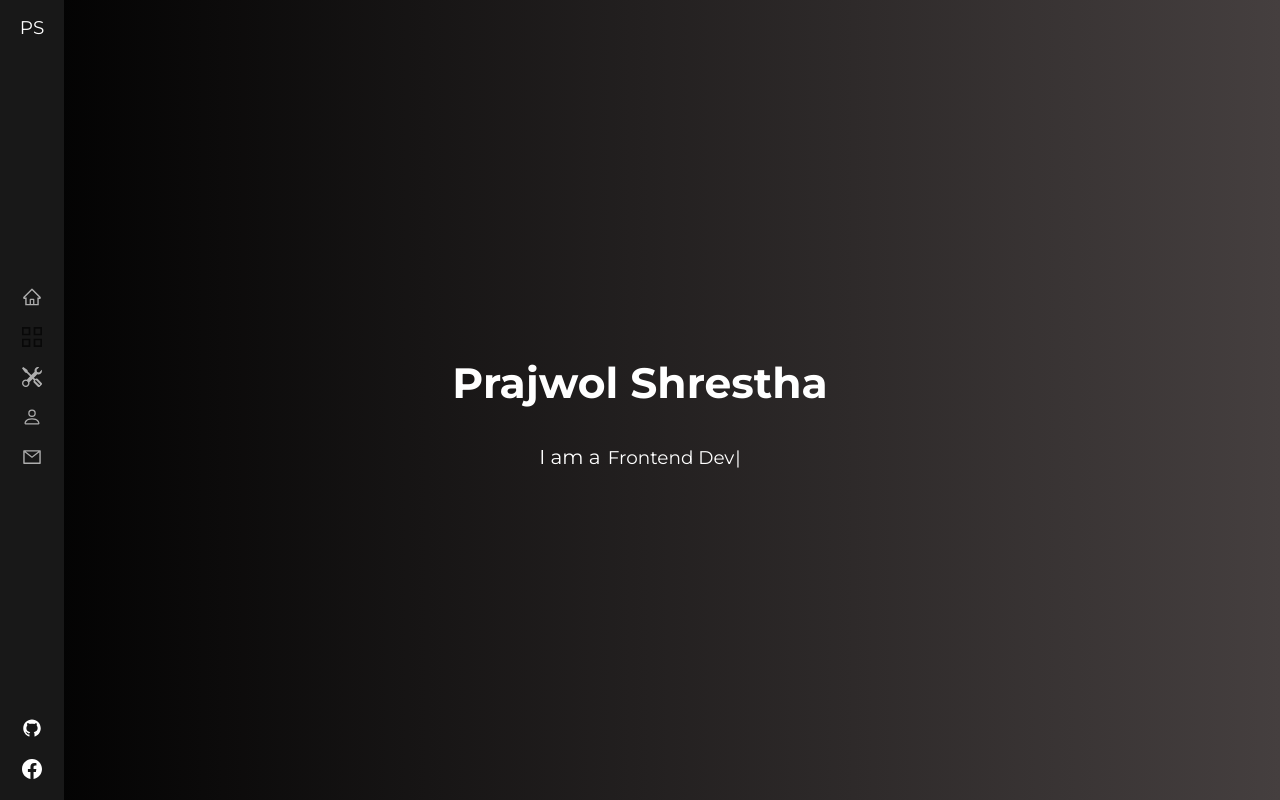
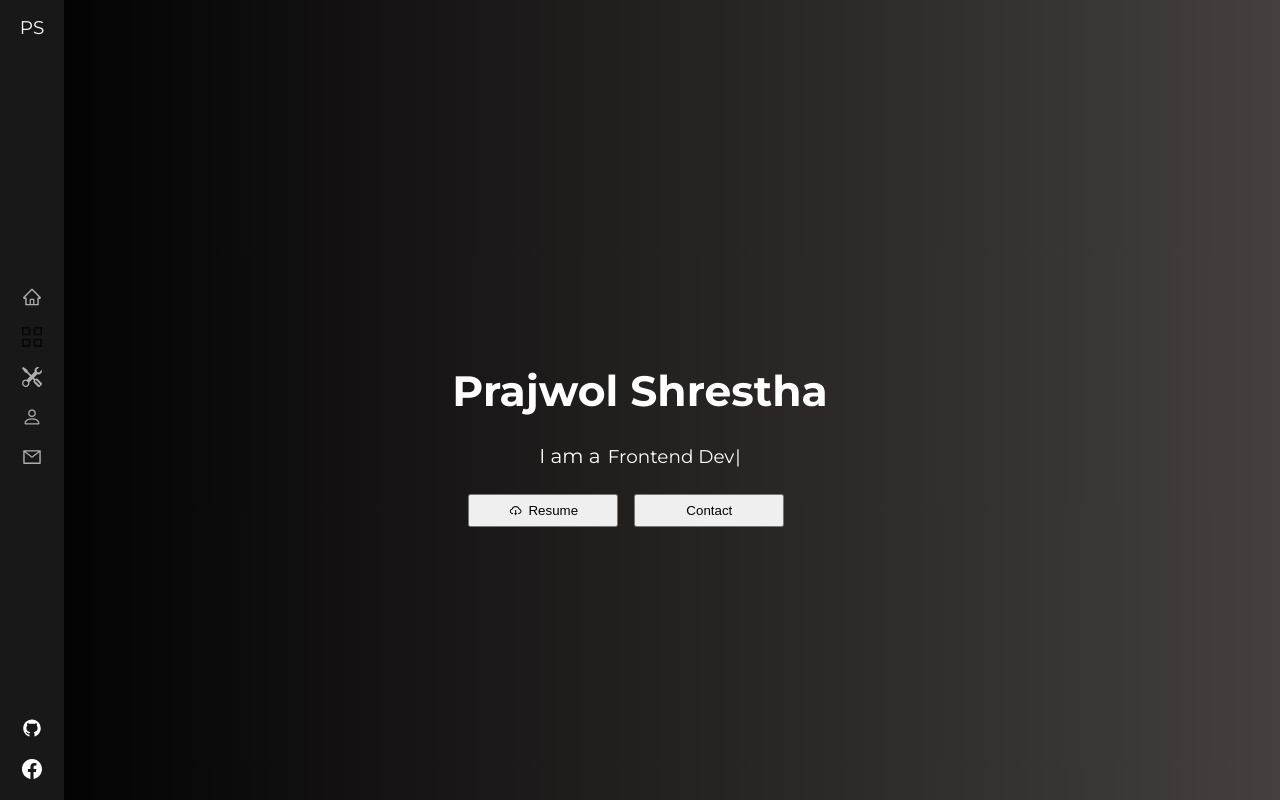
Before and after one commit to Prajwol-Shrestha/Portfolio, a React (Create React App) app: page / in a window 1280 px wide. Built offline with nearby package versions, Linux system fonts and the light colour scheme.

Commit message:
page transition added

```diff
--- a/package.json
+++ b/package.json
@@ -6,6 +6,7 @@
     "@testing-library/jest-dom": "^5.16.5",
     "@testing-library/react": "^13.4.0",
     "@testing-library/user-event": "^13.5.0",
+    "framer-motion": "^7.5.0",
     "react": "^18.2.0",
     "react-dom": "^18.2.0",
     "react-icons": "^4.4.0",
--- a/src/App.js
+++ b/src/App.js
@@ -1,15 +1,73 @@
 import React from "react";
-import { BrowserRouter as Router, Routes, Route, Navigate } from 'react-router-dom'
+// import { BrowserRouter as Router, Routes, Route, Navigate } from 'react-router-dom'
+import {
+  BrowserRouter as Router,
+  Routes,
+  Route,
+  Link,
+  Outlet,
+  useLocation,
+  Navigate,
+} from "react-router-dom";
+import { motion } from "framer-motion";
+
 import Landing from "./components/Landing/Landing";
 
 import Navbar from "./components/Navbar/Navbar";
+import Contact from "./components/Contact/Contact";
+
+const PageLayout = ({ children }) => children;
+
+const pageVariants = {
+  initial: {
+    opacity: 0,
+    transform: 'translateX(-100vw)',
+  },
+  in: {
+    opacity: 1,
+    transform: 'translateX(0vw)',
+
+  },
+  out: {
+    transform: 'translateX(-100vh)',
+    opacity: 0,
+  },
+};
+
+const pageTransition = {
+  type: "tween",
+  ease: "linear",
+  duration: .5,
+};
+
+const AnimationLayout = () => {
+  const { pathname } = useLocation();
+  return (
+    <PageLayout>
+      <motion.div
+        key={pathname}
+        initial="initial"
+        animate="in"
+        variants={pageVariants}
+        transition={pageTransition}
+      >
+        <Outlet />
+      </motion.div>
+    </PageLayout>
+  );
+};
 
 function App() {
   return (
     <Router>
       <div className="App">
         <Navbar />
-        <Landing />
+        <Routes>
+          <Route element={<AnimationLayout />}>
+            <Route path="/" element={<Landing />} />
+            <Route path="/contact" element={<Contact />} />
+          </Route>
+        </Routes>
       </div>
     </Router>
   );
--- /dev/null
+++ b/src/components/Contact/Contact.jsx
@@ -0,0 +1,9 @@
+import React from 'react'
+
+export default function Contact() {
+  return (
+    <section className="hero-section">
+
+    </section>
+  )
+}
--- a/src/components/Landing/Landing.jsx
+++ b/src/components/Landing/Landing.jsx
@@ -1,12 +1,13 @@
 import React from "react";
 import Typewriter from "typewriter-effect";
+import { AiOutlineCloudDownload } from 'react-icons/ai'
 
 export default function Landing() {
   return (
     <section className="hero-section">
       <div className="intro">
         <h1 className="heading"> Prajwol Shrestha </h1>
-        <p className="title flex">
+        <div className="title flex">
           I am a
           <Typewriter
           I am a
@@ -16,7 +17,11 @@ export default function Landing() {
               loop: true,
             }}
           />{" "}
-        </p>
+        </div>
+          <div className="btn-container">
+            <button className="btn"> <AiOutlineCloudDownload /> Resume </button>
+            <button className="btn"> Contact </button>
+          </div>
       </div>
     </section>
   );
--- a/src/components/Landing/_landing.scss
+++ b/src/components/Landing/_landing.scss
@@ -1,7 +1,7 @@
 .hero-section {
   @include flex;
   justify-content: center;
-  height: 90vh;
+  height: 100vh;
   background: rgb(58, 28, 78);
   background: linear-gradient(
     90deg,
@@ -13,6 +13,7 @@
   .intro {
     color: $clr-white;
     text-align: center;
+    margin-top: 10vh;
   }
 }
 
--- a/src/components/Navbar/_navbar.scss
+++ b/src/components/Navbar/_navbar.scss
@@ -1,13 +1,15 @@
 .navbar-lg{
   display: none;
+  z-index: 1;
 }
 
 .navbar{
   // padding: 1em 0;
-  position: sticky;
+  position: fixed;
   width: 100%;
   height: 10vh;
   color: $clr-white;
+  z-index: 1;
 
   .navbar-sm{
   padding: 1.25em 0;
--- /dev/null
+++ b/src/styles/_buttons.scss
@@ -0,0 +1,22 @@
+.btn-container{
+    padding: 1em;
+    @include flex;
+    justify-content: flex-start;
+    flex-direction: column;
+    gap: 1em;
+
+    .btn{
+        padding: .5em 1em;
+        @include flex;
+        justify-content: center;
+        gap: .5em;
+        min-width: 150px;
+        cursor: pointer;
+    }
+}
+
+@media screen and (min-width: 900px) {
+    .btn-container{
+        flex-direction: row;
+    }
+}
--- a/src/styles/_typography.scss
+++ b/src/styles/_typography.scss
@@ -17,7 +17,7 @@ body{
     font-size: $base-font-size * 2;
     text-transform: capitalize;
     color: $clr-white;
-    margin: .85em 0;
+    margin: .65em 0;
 }
 .sub-heading{
     font-size: $base-font-size * 1.5;
--- a/src/styles/index.css
+++ b/src/styles/index.css
@@ -48,7 +48,7 @@ body {
   font-size: 2rem;
   text-transform: capitalize;
   color: #fff;
-  margin: 0.85em 0;
+  margin: 0.65em 0;
 }
 
 .sub-heading {
@@ -88,6 +88,29 @@ span {
     font-size: 2.65rem;
   }
 }
+.btn-container {
+  padding: 1em;
+  display: flex;
+  align-items: center;
+  justify-content: flex-start;
+  flex-direction: column;
+  gap: 1em;
+}
+.btn-container .btn {
+  padding: 0.5em 1em;
+  display: flex;
+  align-items: center;
+  justify-content: center;
+  gap: 0.5em;
+  min-width: 150px;
+  cursor: pointer;
+}
+
+@media screen and (min-width: 900px) {
+  .btn-container {
+    flex-direction: row;
+  }
+}
 .tooltip {
   position: relative;
   display: inline-block;
@@ -123,14 +146,15 @@ span {
 
 .navbar-lg {
   display: none;
+  z-index: 1;
 }
 
 .navbar {
-  position: -webkit-sticky;
-  position: sticky;
+  position: fixed;
   width: 100%;
   height: 10vh;
   color: #fff;
+  z-index: 1;
 }
 .navbar .navbar-sm {
   padding: 1.25em 0;
@@ -212,13 +236,14 @@ span {
   display: flex;
   align-items: center;
   justify-content: center;
-  height: 90vh;
+  height: 100vh;
   background: rgb(58, 28, 78);
   background: linear-gradient(90deg, rgb(58, 28, 78) 0%, rgb(0, 0, 0) 0%, rgb(69, 63, 63) 100%);
 }
 .hero-section .intro {
   color: #fff;
   text-align: center;
+  margin-top: 10vh;
 }
 
 @media screen and (min-width: 900px) {
--- a/src/styles/index.scss
+++ b/src/styles/index.scss
@@ -3,6 +3,7 @@
 @import './typography';
 @import './mixins';
 
+@import './buttons';
 @import './tooltip';
 @import '../components/navbar/navbar';
 @import '../components/Landing/landing';
```
Also changed, not shown: 2 other files (tests, documents, lock files or other folders).
